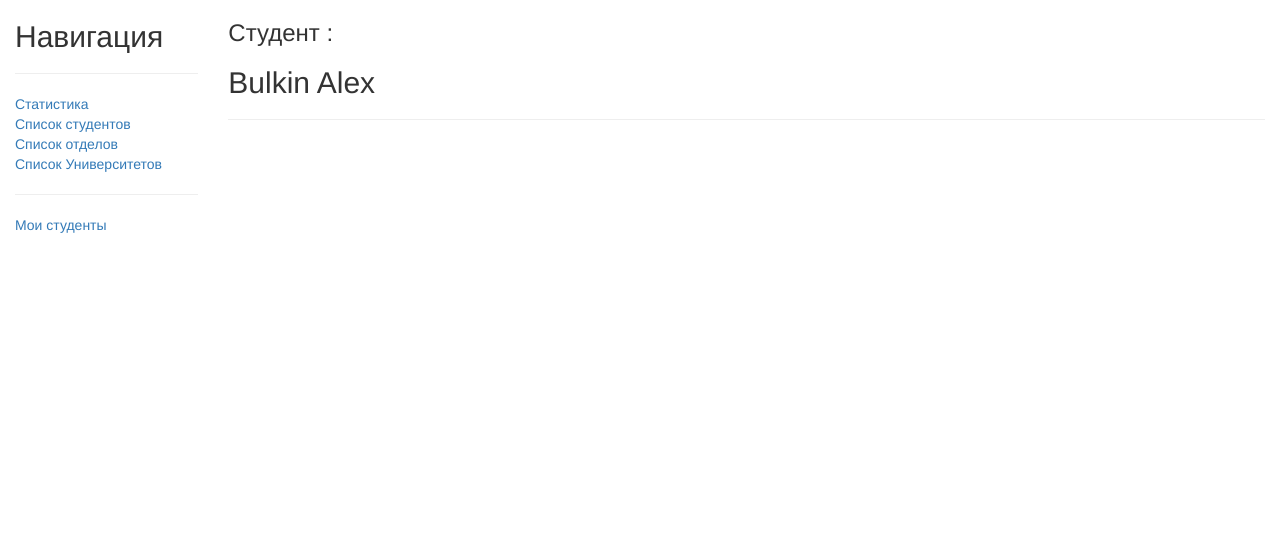
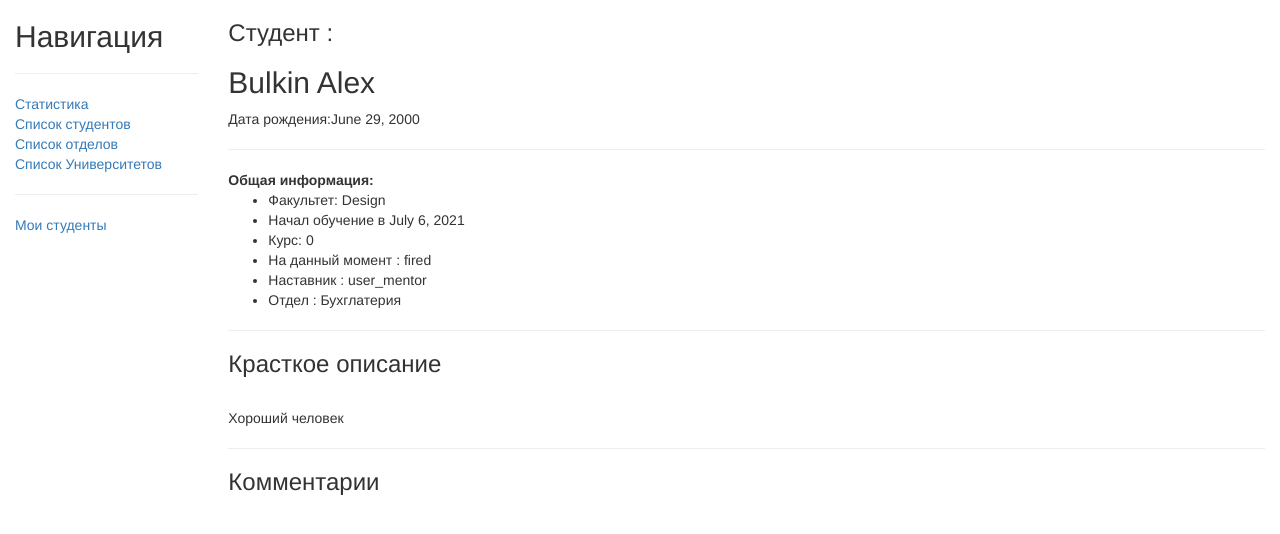
Before and after one commit to Homutok/Student, a Django app: page /catalog/student/7 in a window 1280 px wide. Shown: the top 534 px of the page. Run offline with Django 3.2, Linux system fonts and the light colour scheme; data comes from the database, SQL or seed files in the repository; both versions use the stored data as it was after the commit; some libraries are stand-ins or nearby versions.

Commit message:
Уоть

```diff
--- a/project/studenlist/catalog/models.py
+++ b/project/studenlist/catalog/models.py
@@ -98,5 +98,6 @@ def create_user_profile(sender, instance, created, **kwargs):
 class Department(models.Model):
     department_name = models.CharField(max_length=100, db_index=True)
 
+
     def __str__(self):
         return self.department_name
--- a/project/studenlist/catalog/templates/catalog/student_detail.html
+++ b/project/studenlist/catalog/templates/catalog/student_detail.html
@@ -2,6 +2,26 @@
 
 {% block content %}
     <h3>Студент :</h3>
-    <h2>{{ object.student_name }}</h2>
+    <h2>{{ student.student_name }}</h2>
+    Дата рождения:{{student.date_of_birth}}
     <hr>
+    <b>Общая информация:</b>
+    <ul>
+        <!--<li>Университет: {{university_data}}}</li> -->
+        <li>Факультет: {{student.faculty}}</li>
+        <li>Начал обучение в {{student.begin_of_study}}</li>
+        <li>Курс: {{student.calculate_course}}</li>
+        <li>На данный момент : {{student.status}}</li>
+        <li>Наставник : {{student.mentor_id}}</li>
+        <li>Отдел : {{student.department_id}}</li>
+    </ul>
+    <hr>
+    <h3>Красткое описание</h3><br>
+    {{student.summary}}
+    <hr>
+    <h3> Комментарии </h3> <br>
+    {% for comment in  comment_data %}
+      <h5>({{comment_data.mentor_id}})    {{comment_data}}</h5>
+    {% endfor %}
+
 {% endblock %}
--- a/project/studenlist/catalog/templates/catalog/student_list.html
+++ b/project/studenlist/catalog/templates/catalog/student_list.html
@@ -5,9 +5,9 @@
     {% if student_list  %}
         <div class = "student_list">
             {%for student in  student_list  %}
-                <div class="questionsblock">
-                    <h4><a href="{{ student.get_absolute_url }}">{{student.student_name}}</a></h4>
-                </div>
+                 <ul>
+                     <li><h4><a href="{{ student.get_absolute_url }}">{{student.student_name}}</a></h4></li>
+                 </ul>
             {% endfor %}
         </div>
     {%else%}
--- a/project/studenlist/catalog/views.py
+++ b/project/studenlist/catalog/views.py
@@ -24,10 +24,12 @@ class StudentListView(generic.ListView):
 
 class StudentDetailView(generic.DetailView):
     model = Student
+    context_object_name = 'student'
 
     def get_context_data(self, **kwargs):
         context = super().get_context_data(**kwargs)
         context['comment_data'] = Comment.objects.filter(comment=self.object)
+
         print(context)
         return context
 
```
Also changed, not shown: project/studenlist/db.sqlite3.
